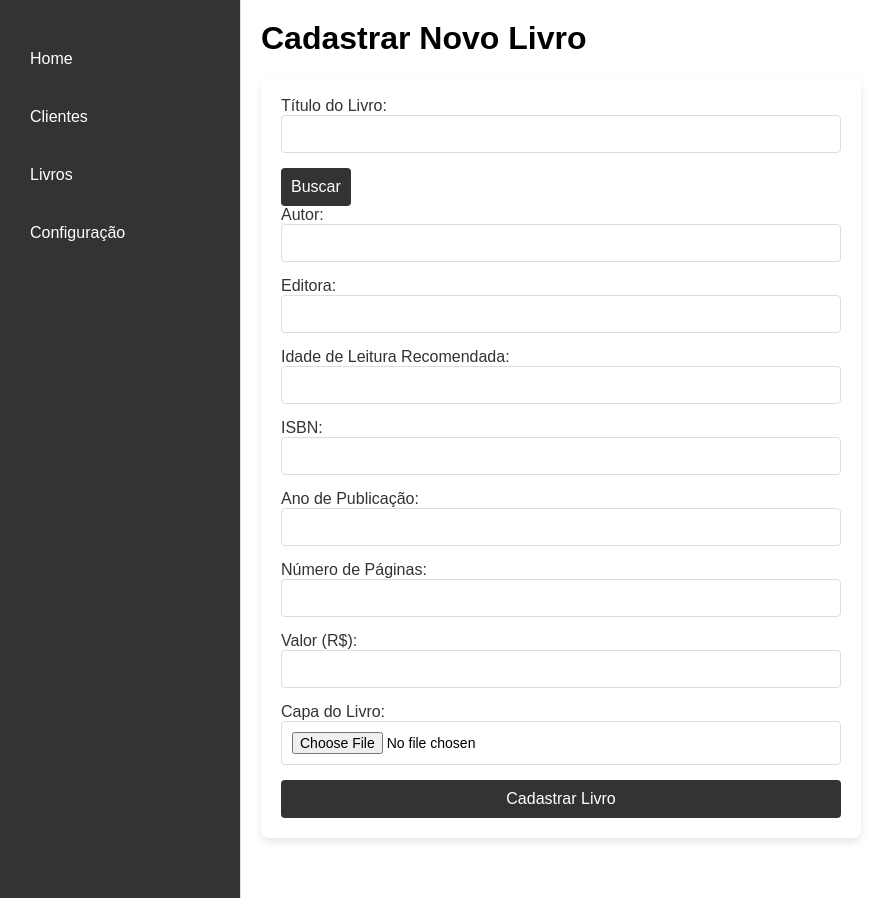
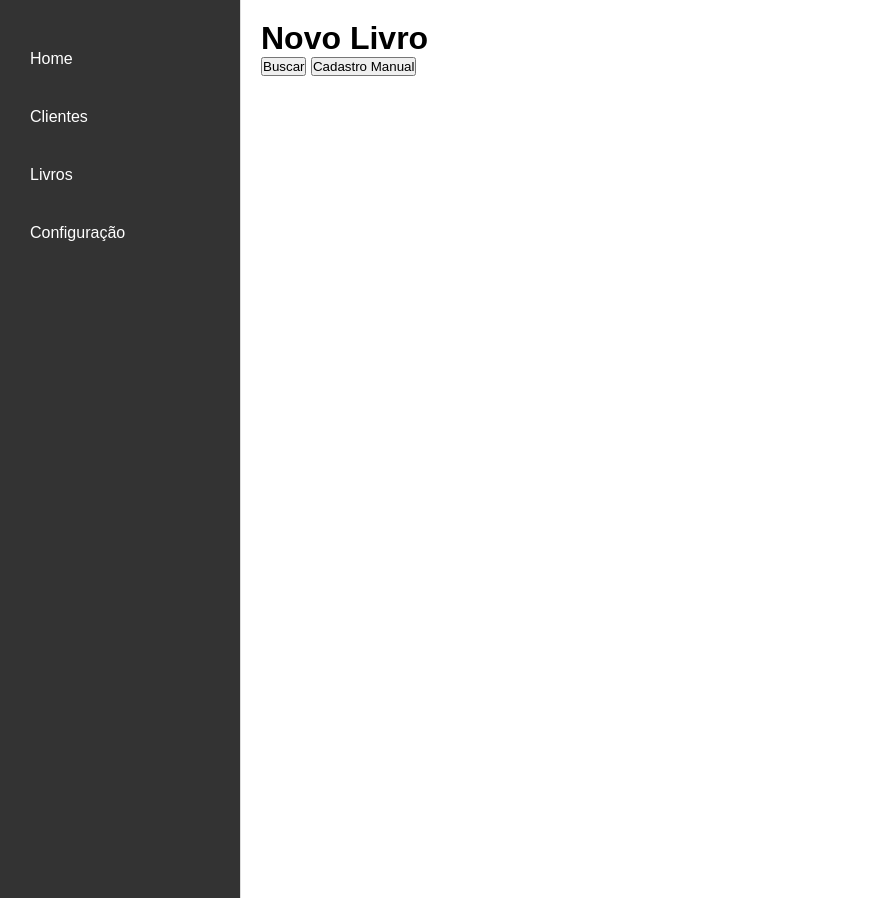
Before and after one commit to davidmp24/Sistema-Livraria-1.0-main, a Flask app: page /novo_livro in a window 1280 px wide. Shown: the whole page, without its empty margins (0-892 px from the left). Run offline with Flask 3, Linux system fonts and the light colour scheme.

Commit message:
Correções página de livros

```diff
--- a/app.py
+++ b/app.py
@@ -5,8 +5,6 @@ from models import Cliente, Livro  # Certifique-se de que Livro está importado
 from datetime import datetime
 import os
 from werkzeug.utils import secure_filename
-from config import app, db
-from models import Livro
 
 # Simulação de dados de login (usuário e senha)
 USERS = {
@@ -163,11 +161,37 @@ def detalhes_cliente(id):
 def livros():
     if 'username' not in session:
         return redirect(url_for('login'))
-    return render_template('livros.html')
+
+    # Recupera todos os livros do banco de dados
+    livros = Livro.query.all()
+
+    return render_template('livros.html', livros=livros)
+
+
+@app.route('/livro/<int:id>')
+def visualizar_livro(id):
+    livro = Livro.query.get_or_404(id)
+    return render_template('detalhes_livro.html', livro=livro)
+
 
 # Define o diretório para salvar as capas dos livros
 UPLOAD_FOLDER = 'static/uploads'
 app.config['UPLOAD_FOLDER'] = UPLOAD_FOLDER
+
+@app.route('/editar_livro/<int:id>', methods=['GET', 'POST'])
+def editar_livro(id):
+    livro = Livro.query.get_or_404(id)
+    # Aqui você pode adicionar a lógica para editar o livro
+    return render_template('editar_livro.html', livro=livro)
+
+@app.route('/deletar_livro/<int:id>', methods=['POST'])
+def deletar_livro(id):
+    livro = Livro.query.get_or_404(id)  # Busca o livro pelo ID
+    db.session.delete(livro)  # Deleta o livro da sessão
+    db.session.commit()  # Confirma a transação
+    return redirect(url_for('livros'))  # Redireciona para a lista de livros
+
+
 
 # Rota para novo livro
 @app.route('/novo_livro', methods=['GET', 'POST'])
--- a/templates/novo_livro.html
+++ b/templates/novo_livro.html
@@ -1,133 +1,145 @@
 {% extends "index.html" %}
 
 {% block content %}
-    <h1>Cadastrar Novo Livro</h1>
+    <h1>Novo Livro</h1>
 
-    <form action="{{ url_for('novo_livro') }}" method="POST" enctype="multipart/form-data">
-        <div class="form-group">
-            <label for="titulo">Título do Livro:</label>
-            <div class="input-group">
-                <input type="text" id="titulo" name="titulo" class="form-control" required>
-                <button type="button" id="buscar-livro" class="btn btn-secondary">Buscar</button>
-            </div>
-        </div>
+    <!-- Botões de ação -->
+    <button onclick="mostrarBusca()">Buscar</button>
+    <button onclick="mostrarCadastroManual()">Cadastro Manual</button>
 
-        <!-- Tabela de Resultados Oculta Inicialmente -->
-        <div id="resultados-busca" style="display: none; margin-top: 20px;">
-            <h3>Resultados da Busca</h3>
-            <ul id="lista-resultados" class="list-group"></ul>
-        </div>
+    <!-- Campo de pesquisa (inicialmente oculto) -->
+    <div id="pesquisaContainer" style="display:none; margin-top: 20px;">
+        <label for="tituloBusca">Título:</label>
+        <input type="text" id="tituloBusca" name="tituloBusca" placeholder="Digite o título" required>
+        <button type="button" onclick="buscarLivroGoogleBooks()">Buscar</button>
+    </div>
 
-        <div class="form-group">
+    <!-- Tabela de resultados (inicialmente oculta) -->
+    <div id="resultadosContainer" style="display:none; margin-top: 20px;">
+        <h2>Resultados da Pesquisa</h2>
+        <table id="resultadosTabela" border="1">
+            <thead>
+                <tr>
+                    <th>Título</th>
+                    <th>Autor(es)</th>
+                    <th>Ano</th>
+                    <th>ISBN</th>
+                    <th>Ação</th>
+                </tr>
+            </thead>
+            <tbody>
+                <!-- Os resultados serão inseridos aqui dinamicamente -->
+            </tbody>
+        </table>
+    </div>
+
+    <!-- Formulário de cadastro manual (inicialmente oculto) -->
+    <div id="cadastroManualContainer" style="display:none; margin-top: 20px;">
+        <form method="POST" action="{{ url_for('criar_livro') }}">
+            <label for="titulo">Título:</label>
+            <input type="text" id="titulo" name="titulo" required>
+
             <label for="autor">Autor:</label>
-            <input type="text" id="autor" name="autor" class="form-control" required>
-        </div>
+            <input type="text" id="autor" name="autor" required>
 
-        <div class="form-group">
-            <label for="editora">Editora:</label>
-            <input type="text" id="editora" name="editora" class="form-control" required>
-        </div>
+            <label for="ano">Ano de Publicação:</label>
+            <input type="number" id="ano" name="ano" required>
 
-        <div class="form-group">
-            <label for="idade_leitura">Idade de Leitura Recomendada:</label>
-            <input type="text" id="idade_leitura" name="idade_leitura" class="form-control">
-        </div>
+            <label for="isbn">ISBN:</label>
+            <input type="text" id="isbn" name="isbn">
 
-        <div class="form-group">
-            <label for="isbn">ISBN:</label>
-            <input type="text" id="isbn" name="isbn" class="form-control" required>
-        </div>
-
-        <div class="form-group">
-            <label for="ano">Ano de Publicação:</label>
-            <input type="text" id="ano" name="ano" class="form-control" required>
-        </div>
-
-        <div class="form-group">
-            <label for="num_paginas">Número de Páginas:</label>
-            <input type="number" id="num_paginas" name="num_paginas" class="form-control" required>
-        </div>
-
-        <div class="form-group">
-            <label for="valor">Valor (R$):</label>
-            <input type="number" id="valor" name="valor" step="0.01" class="form-control" required>
-        </div>
-
-        <!-- Campo para upload da Capa do Livro -->
-        <div class="form-group">
-            <label for="capa_livro">Capa do Livro:</label>
-            <input type="file" id="capa_livro" name="capa_livro" class="form-control-file">
-        </div>
-
-        <button type="submit" class="btn btn-success">Cadastrar Livro</button>
-    </form>
-
-    <!-- Importar biblioteca de jQuery (se necessário) -->
-    <script src="https://code.jquery.com/jquery-3.6.0.min.js"></script>
+            <button type="submit">Cadastrar Livro</button>
+            <button type="button" onclick="window.location.href='{{ url_for('livros') }}'">Cancelar</button>
+        </form>
+    </div>
 
     <script>
-        // Função para buscar o título do livro usando a API do Google Books
-        document.getElementById('buscar-livro').addEventListener('click', function() {
-            var query = document.getElementById('titulo').value;
+        function mostrarBusca() {
+            document.getElementById("pesquisaContainer").style.display = "block";
+            document.getElementById("cadastroManualContainer").style.display = "none"; // Oculta o cadastro manual
+            document.getElementById("resultadosContainer").style.display = "none"; // Oculta resultados
+            document.getElementById("resultadosTabela").getElementsByTagName('tbody')[0].innerHTML = ""; // Limpa resultados anteriores
+        }
 
-            // Se o campo de título não estiver vazio, faça a busca
-            if (query) {
-                fetch(`https://www.googleapis.com/books/v1/volumes?q=intitle:${query}`)
+        function mostrarCadastroManual() {
+            document.getElementById("cadastroManualContainer").style.display = "block";
+            document.getElementById("pesquisaContainer").style.display = "none"; // Oculta a pesquisa
+            document.getElementById("resultadosContainer").style.display = "none"; // Oculta resultados
+        }
+
+        function buscarLivroGoogleBooks() {
+            var titulo = document.getElementById('tituloBusca').value;
+
+            if (titulo.length > 0) {
+                fetch(`https://www.googleapis.com/books/v1/volumes?q=${titulo}`)
                     .then(response => response.json())
                     .then(data => {
-                        var resultadosBusca = document.getElementById('resultados-busca');
-                        var listaResultados = document.getElementById('lista-resultados');
-                        listaResultados.innerHTML = ''; // Limpar resultados anteriores
+                        const resultadosTabelaBody = document.getElementById('resultadosTabela').getElementsByTagName('tbody')[0];
+                        resultadosTabelaBody.innerHTML = ""; // Limpa resultados anteriores
 
                         if (data.items && data.items.length > 0) {
-                            // Exibe a tabela de resultados
-                            resultadosBusca.style.display = 'block';
+                            document.getElementById("resultadosContainer").style.display = "block"; // Exibe a tabela
 
                             data.items.forEach(item => {
-                                var listItem = document.createElement('li');
-                                listItem.classList.add('list-group-item');
+                                const livro = item.volumeInfo;
+                                const row = resultadosTabelaBody.insertRow();
 
-                                var info = item.volumeInfo;
+                                // Adiciona células à nova linha
+                                row.insertCell(0).innerText = livro.title || 'N/A';
+                                row.insertCell(1).innerText = livro.authors ? livro.authors.join(', ') : 'N/A';
+                                row.insertCell(2).innerText = livro.publishedDate ? livro.publishedDate.substring(0, 4) : 'N/A';
+                                row.insertCell(3).innerText = livro.industryIdentifiers ? livro.industryIdentifiers[0].identifier : 'N/A';
 
-                                listItem.innerHTML = `
-                                    <strong>Título:</strong> ${info.title} <br>
-                                    <strong>Autor:</strong> ${info.authors ? info.authors.join(', ') : 'Desconhecido'} <br>
-                                    <strong>Ano:</strong> ${info.publishedDate || 'Desconhecido'} <br>
-                                    <button type="button" class="selecionar-livro btn btn-primary mt-2"
-                                        data-titulo="${info.title}"
-                                        data-autor="${info.authors ? info.authors.join(', ') : ''}"
-                                        data-ano="${info.publishedDate || ''}">Selecionar</button>
-                                `;
-                                listaResultados.appendChild(listItem);
+                                // Célula de ação
+                                const acaoCell = row.insertCell(4);
+                                const adicionarButton = document.createElement('button');
+                                adicionarButton.innerText = "Adicionar";
+                                adicionarButton.onclick = function() {
+                                    // Função para salvar o livro no banco de dados
+                                    adicionarLivro(livro);
+                                };
+                                acaoCell.appendChild(adicionarButton);
                             });
                         } else {
-                            // Se não houver resultados, esconda a tabela e mostre uma mensagem
-                            resultadosBusca.style.display = 'none';
-                            alert('Nenhum resultado encontrado.');
+                            alert("Nenhum livro encontrado com esse título.");
                         }
                     })
                     .catch(error => {
-                        console.error('Erro ao buscar o livro:', error);
-                        alert('Erro ao buscar o livro.');
+                        console.error("Erro ao buscar o livro na API do Google Books:", error);
                     });
+            } else {
+                alert("Digite um título para buscar.");
             }
-        });
+        }
 
-        // Função para preencher os campos ao clicar em "Selecionar"
-        document.getElementById('lista-resultados').addEventListener('click', function(event) {
-            if (event.target.classList.contains('selecionar-livro')) {
-                var titulo = event.target.getAttribute('data-titulo');
-                var autor = event.target.getAttribute('data-autor');
-                var ano = event.target.getAttribute('data-ano');
+        function adicionarLivro(livro) {
+            // Cria um objeto para enviar ao servidor
+            const dadosLivro = {
+                titulo: livro.title || '',
+                autor: livro.authors ? livro.authors.join(', ') : '',
+                ano: livro.publishedDate ? livro.publishedDate.substring(0, 4) : '',
+                isbn: livro.industryIdentifiers ? livro.industryIdentifiers[0].identifier : ''
+            };
 
-                // Preencher os campos do formulário com os dados selecionados
-                document.getElementById('titulo').value = titulo;
-                document.getElementById('autor').value = autor;
-                document.getElementById('ano').value = ano;
-
-                // Esconder os resultados após a seleção
-                document.getElementById('resultados-busca').style.display = 'none';
-            }
-        });
+            // Envia os dados para o servidor
+            fetch("{{ url_for('criar_livro') }}", {
+                method: "POST",
+                headers: {
+                    "Content-Type": "application/json"
+                },
+                body: JSON.stringify(dadosLivro)
+            })
+            .then(response => {
+                if (response.ok) {
+                    alert("Livro adicionado com sucesso!");
+                } else {
+                    alert("Erro ao adicionar livro. Tente novamente.");
+                }
+            })
+            .catch(error => {
+                console.error("Erro ao adicionar livro:", error);
+                alert("Erro ao adicionar livro. Tente novamente.");
+            });
+        }
     </script>
 {% endblock %}
```
Also changed, not shown: templates/visualizar_livro.html (added, +16 -0 lines), app.db.
